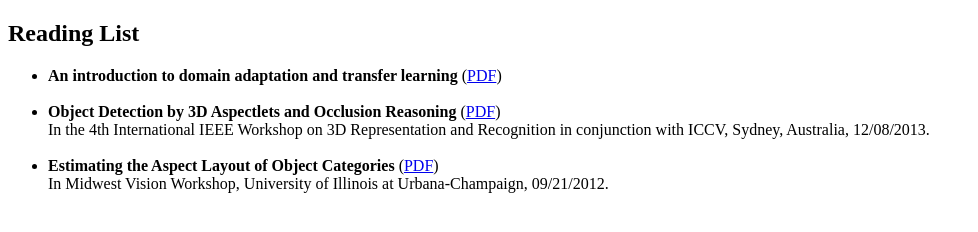
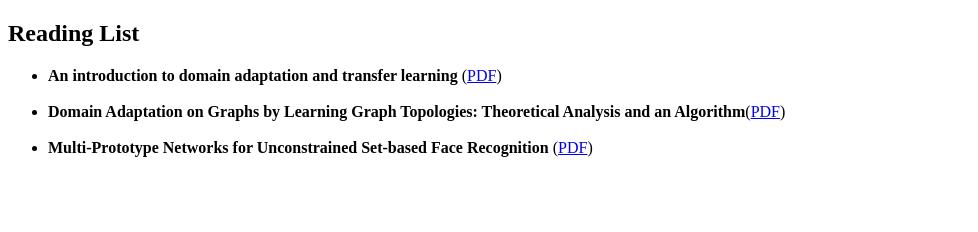
Before and after one commit to debasmitdas/debasmitdas.github.io, a plain HTML site: page index.html in a window 1280 px wide. Shown: the whole page, without its empty margins (0-978 px from the left). Drawn offline with Linux system fonts and the light colour scheme.

Commit message:
Update index.html

```diff
--- a/index.html
+++ b/index.html
@@ -11,12 +11,13 @@ domain adaptation and transfer learning</b> (<a target='_blank' href='TLDA.pdf'>
                                                 <div><font size='3'><br/></font></div>
 
 
-						<li><b>Object Detection by 3D Aspectlets and Occlusion Reasoning </b>(<a target='_blank' href='Xiang_3dRR_12082013.pdf'>PDF</a>)	<br/> In the 4th International IEEE Workshop on 3D Representation and Recognition in conjunction with ICCV, Sydney, Australia, 12/08/2013.</li>
+						<li><b>Domain Adaptation on Graphs by Learning Graph Topologies: Theoretical
+Analysis and an Algorithm</b>(<a target='_blank' href='vural.pdf'>PDF</a>)	<br/></li>
 
 
 						<div><font size='3'><br/></font></div>
 
-						<li><b>Estimating the Aspect Layout of Object Categories </b>(<a target='_blank' href='Xiang_Midwest_Workshop_09212012.pdf'>PDF</a>)	<br/> In Midwest Vision Workshop, University of Illinois at Urbana-Champaign, 09/21/2012.</li>
+						<li><b>Multi-Prototype Networks for Unconstrained Set-based Face Recognition </b>(<a target='_blank' href='mproto.pdf'>PDF</a>)	<br/> </li>
 					</ul>
 
 
```
